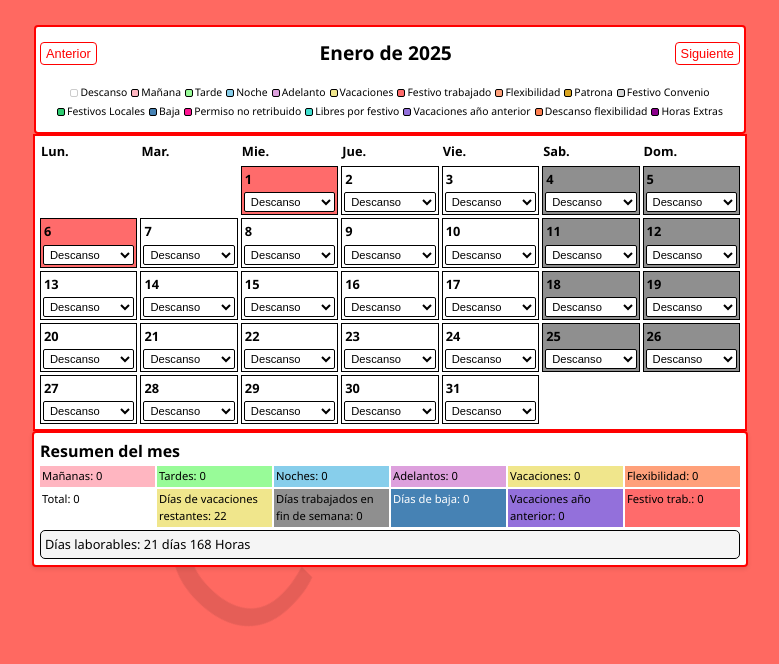
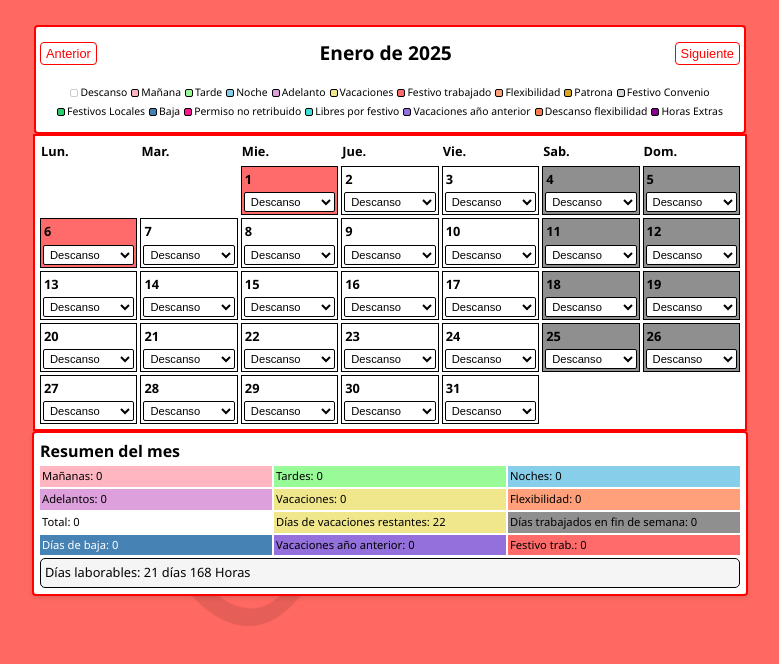
Before and after one commit to Jonh19800208/Calendario_2025, a plain HTML site: page index.html in a window 1280 px wide. Shown: the whole page, without its empty margins (250-1029 px from the left). Drawn offline with Linux system fonts and the light colour scheme.

Commit message:
Update styles.css

```diff
--- a/styles.css
+++ b/styles.css
@@ -208,7 +208,7 @@ body::before {
 
 .summary-grid {
   display: grid;
-  grid-template-columns: repeat(auto-fit, minmax(100px, 1fr));
+  grid-template-columns: repeat(auto-fit, minmax(200px, 1fr));
   gap: 2px;
 }
 
```
